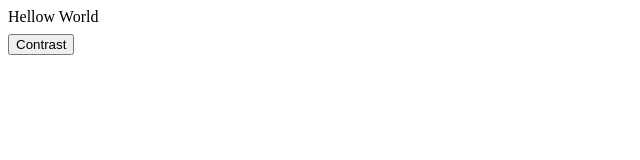
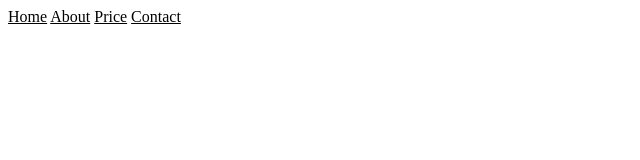
Before and after one commit to Rabin90210/Html-and-Css-demo-1, a plain HTML site: page index.html in a window 1280 px wide. Shown: the whole page, without its empty margins (0-640 px from the left). Drawn offline with Linux system fonts and the light colour scheme.

Commit message:
first commit

```diff
--- a/index.html
+++ b/index.html
@@ -9,8 +9,12 @@
     <link rel="stylesheet" href="./style.css">
 </head>
 <body>
-<div>Hellow World</div>
-<button>Contrast</button>
+<nav class="nav">
+    <a href="" class="nav__link nav__link--activate">Home</a>
+    <a href="" class="nav__link" >About</a>
+    <a href="" class="nav__link" >Price</a>
+    <a href="" class="nav__link">Contact</a>
+</nav>
 </body>
 
 </html>
--- a/style.css
+++ b/style.css
@@ -1,27 +1,7 @@
-div {
-    transition: background-color 300ms;
+.nav__link {
+    color: black;
 }
-
-div::after {
-    background-color: rgba(rgb(246, 33, 33), green, blue, alpha);
+.nav__link--active {
+    color: purple;
+    font-weight: bold;
 }
-
-button{
-    animation: float 2000ms infinite alternate-reverse;
-    transition: all 300ms;
-}
-
-
-button:hover {
-    background-color: black;
-    color: white;
-}
-
-@keyframes float {
-    0% {
-        transform: translatey(0);
-    }
-    100%{
-        transform: translatey(10px);
-    }
-}
```
